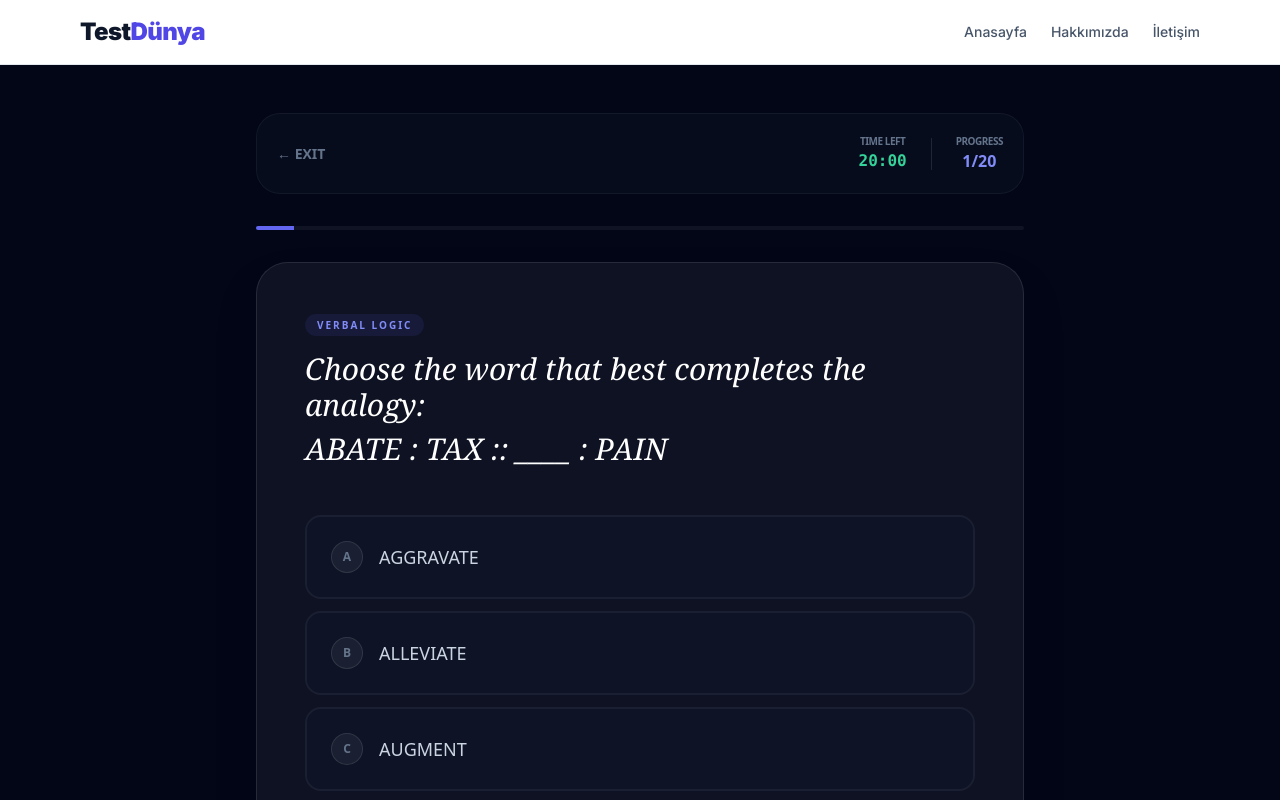
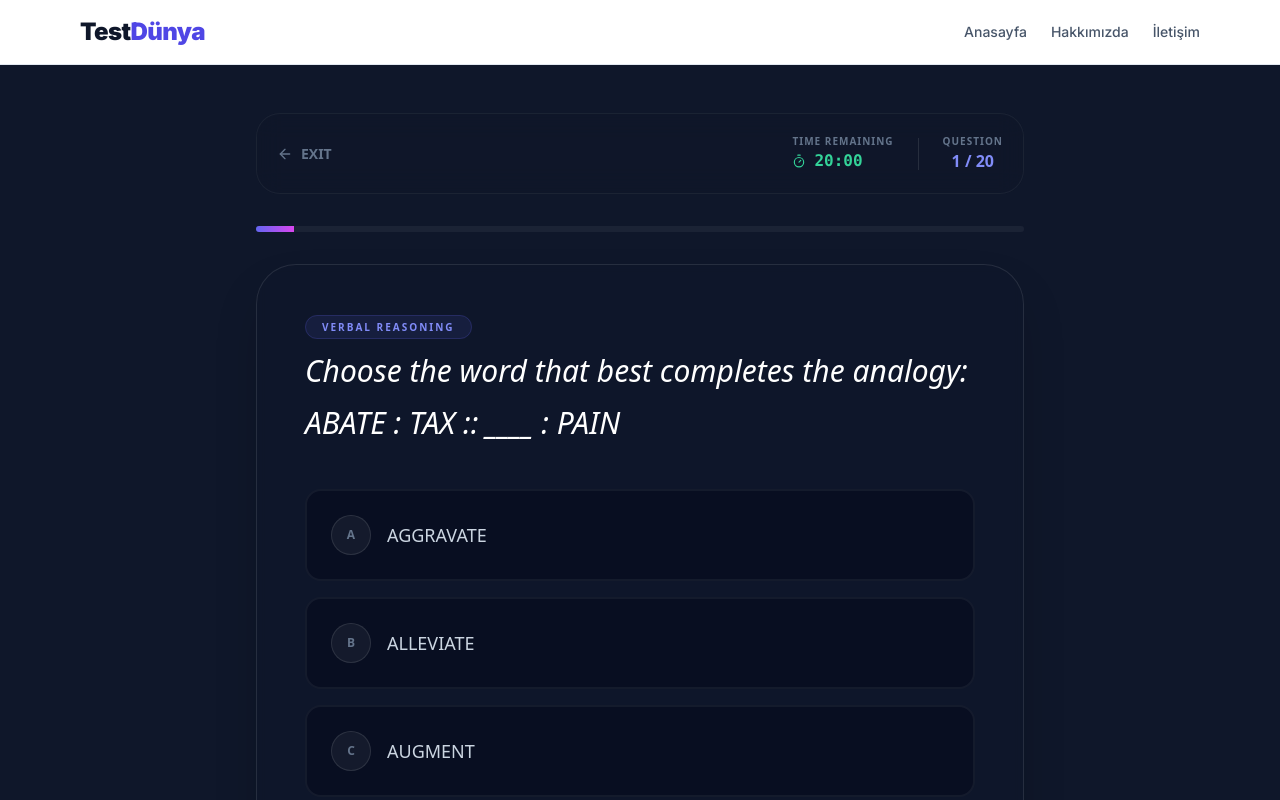
Before and after one commit to kuarkcoin/testdunya, a Next.js app: page /verbal-test in a window 1280 px wide. Shown: the top 800 px of the page. Built offline with nearby package versions, Linux system fonts and the light colour scheme.

Commit message:
Update page.tsx

```diff
--- a/app/verbal-test/page.tsx
+++ b/app/verbal-test/page.tsx
@@ -3,15 +3,17 @@
 import React, { useEffect, useMemo, useState, useRef } from 'react';
 import Link from 'next/link';
 import ReactConfetti from 'react-confetti';
+import { motion, AnimatePresence } from 'framer-motion'; // Framer Motion eklendi
 import { verbalQuestions } from '../data/verbalQuestions';
+import { Trophy, Timer, ArrowLeft, RotateCcw, ChevronRight, ChevronLeft, CheckCircle2 } from 'lucide-react';
 
-// -------------------- GLOBAL TİPLER --------------------
+// -------------------- GLOBAL TYPES --------------------
 type AnswerState = { selected: number | null; correct: boolean | null };
 
 export default function VerbalTestPage() {
   const [idx, setIdx] = useState(0);
   const [answers, setAnswers] = useState<Record<number, AnswerState>>({});
-  const [timeLeft, setTimeLeft] = useState(20 * 60); // 15 Minutes
+  const [timeLeft, setTimeLeft] = useState(20 * 60);
   const [started, setStarted] = useState(false);
   const [finished, setFinished] = useState(false);
 
@@ -19,14 +21,9 @@ export default function VerbalTestPage() {
   const total = verbalQuestions.length;
   const q = verbalQuestions[idx];
 
-  // ✅ SCROLL FIX: Soru değiştiğinde yumuşak bir şekilde soruya odaklanır
+  // ✅ Soru değiştiğinde yukarı kaydır
   useEffect(() => {
-    if (scrollRef.current) {
-      const timer = setTimeout(() => {
-        scrollRef.current?.scrollIntoView({ behavior: 'smooth', block: 'center' });
-      }, 100);
-      return () => clearTimeout(timer);
-    }
+    window.scrollTo({ top: 0, behavior: 'smooth' });
   }, [idx]);
 
   // Timer Logic
@@ -53,129 +50,185 @@ export default function VerbalTestPage() {
   const mmss = (s: number) => `${Math.floor(s / 60)}:${String(s % 60).padStart(2, '0')}`;
 
   return (
-    <main className="min-h-screen bg-slate-950 text-slate-100 px-4 py-12 font-sans">
+    <main className="min-h-screen bg-[#0f172a] text-slate-100 px-4 py-12 font-sans selection:bg-indigo-500/30">
       {finished && score.percentage >= 80 && <ReactConfetti numberOfPieces={300} recycle={false} />}
 
       <div className="max-w-3xl mx-auto space-y-8">
 
         {/* GLOBAL HEADER */}
-        <div className="flex justify-between items-center bg-slate-900/40 border border-white/5 p-5 rounded-3xl backdrop-blur-sm">
-          <Link href="/" className="text-sm font-bold text-slate-500 hover:text-white transition-colors">← EXIT</Link>
+        <motion.div
+          initial={{ y: -20, opacity: 0 }}
+          animate={{ y: 0, opacity: 1 }}
+          className="flex justify-between items-center bg-slate-900/40 border border-white/5 p-5 rounded-3xl backdrop-blur-md sticky top-4 z-50"
+        >
+          <Link href="/" className="flex items-center gap-2 text-sm font-bold text-slate-500 hover:text-white transition-colors">
+            <ArrowLeft size={16} /> EXIT
+          </Link>
           <div className="flex gap-6 items-center">
             <div className="text-center">
-              <p className="text-[10px] text-slate-500 font-black uppercase tracking-tighter">Time Left</p>
-              <p className={`font-mono font-bold ${timeLeft < 60 ? 'text-red-500 animate-pulse' : 'text-emerald-400'}`}>{mmss(timeLeft)}</p>
+              <p className="text-[10px] text-slate-500 font-black uppercase tracking-widest">Time Remaining</p>
+              <div className="flex items-center gap-2">
+                <Timer size={14} className={timeLeft < 60 ? 'text-red-500' : 'text-emerald-400'} />
+                <p className={`font-mono font-bold ${timeLeft < 60 ? 'text-red-500 animate-pulse' : 'text-emerald-400'}`}>
+                  {mmss(timeLeft)}
+                </p>
+              </div>
             </div>
             <div className="h-8 w-px bg-white/10" />
             <div className="text-center">
-              <p className="text-[10px] text-slate-500 font-black uppercase tracking-tighter">Progress</p>
-              <p className="text-indigo-400 font-bold">{idx + 1}/{total}</p>
+              <p className="text-[10px] text-slate-500 font-black uppercase tracking-widest">Question</p>
+              <p className="text-indigo-400 font-bold">{idx + 1} / {total}</p>
             </div>
+          </div>
+        </motion.div>
+
+        {!finished ? (
+          <div className="space-y-8">
+            {/* PROGRESS BAR */}
+            <div className="w-full h-1.5 bg-white/5 rounded-full overflow-hidden">
+              <motion.div
+                className="h-full bg-gradient-to-r from-indigo-500 to-fuchsia-500"
+                initial={{ width: 0 }}
+                animate={{ width: `${((idx + 1) / total) * 100}%` }}
+                transition={{ duration: 0.5 }}
+              />
+            </div>
+
+            {/* QUESTION AREA - AnimatePresence ile sorular arası geçiş */}
+            <AnimatePresence mode="wait">
+              <motion.div
+                key={idx}
+                initial={{ x: 20, opacity: 0 }}
+                animate={{ x: 0, opacity: 1 }}
+                exit={{ x: -20, opacity: 0 }}
+                transition={{ duration: 0.3 }}
+                className="bg-slate-900/50 border border-white/10 p-8 md:p-12 rounded-[2.5rem] shadow-2xl space-y-8 backdrop-blur-sm"
+              >
+                <div className="space-y-4">
+                  <span className="px-4 py-1 rounded-full bg-indigo-500/10 text-indigo-400 text-[10px] font-black uppercase tracking-[0.2em] border border-indigo-500/20">
+                    Verbal Reasoning
+                  </span>
+                  <div className="text-2xl md:text-3xl font-medium leading-relaxed text-white italic">
+                    {q.prompt.split('\n').map((line, i) => (
+                      <p key={i} className="mb-4">{line}</p>
+                    ))}
                   </div>
                 </div>
 
-        {!finished ? (
-          <div className="space-y-8 animate-in fade-in slide-in-from-bottom-4 duration-700">
-            {/* PROGRESS BAR */}
-            <div className="w-full h-1 bg-white/5 rounded-full overflow-hidden">
-              <div
-                className="h-full bg-indigo-500 transition-all duration-500 ease-out"
-                style={{ width: `${((idx + 1) / total) * 100}%` }}
-              />
-            </div>
-
-            {/* QUESTION AREA */}
-            <div ref={scrollRef} className="bg-white/5 border border-white/10 p-8 md:p-12 rounded-[2rem] shadow-2xl space-y-8">
-              <div className="space-y-4">
-                <span className="px-3 py-1 rounded-full bg-indigo-500/10 text-indigo-400 text-[10px] font-black uppercase tracking-[0.2em]">Verbal Logic</span>
-                <h2 className="text-2xl md:text-3xl font-medium leading-relaxed text-white font-serif italic">
-                  {q.prompt.split('\n').map((line, i) => <p key={i} className="mb-2">{line}</p>)}
-                </h2>
-              </div>
-
                 {/* OPTIONS */}
-              <div className="grid gap-3 pt-4">
+                <div className="grid gap-4 pt-4">
                   {q.optionsText.map((opt, i) => {
                     const isSelected = answers[idx]?.selected === i;
                     return (
-                    <button
+                      <motion.button
                         key={i}
+                        whileHover={{ x: 5 }}
+                        whileTap={{ scale: 0.98 }}
                         onClick={() => selectAnswer(i)}
                         className={`group p-6 rounded-2xl text-left border-2 transition-all duration-300 flex items-center gap-4 ${
                           isSelected
-                        ? "border-indigo-500 bg-indigo-500/10 text-white"
-                        : "border-white/5 bg-slate-900/50 hover:border-white/20 text-slate-300"
+                          ? "border-indigo-500 bg-indigo-500/10 text-white shadow-[0_0_20px_rgba(99,102,241,0.1)]"
+                          : "border-white/5 bg-slate-950/40 hover:border-white/20 text-slate-300"
                         }`}
                       >
-                      <div className={`w-8 h-8 rounded-full border flex items-center justify-center text-xs font-black transition-colors ${isSelected ? 'bg-indigo-500 border-indigo-400 text-white' : 'border-white/10 bg-white/5 text-slate-500 group-hover:border-white/30'}`}>
+                        <div className={`w-10 h-10 rounded-full border flex items-center justify-center text-xs font-black transition-colors ${isSelected ? 'bg-indigo-500 border-indigo-400 text-white' : 'border-white/10 bg-white/5 text-slate-500 group-hover:border-white/30'}`}>
                           {String.fromCharCode(65 + i)}
                         </div>
-                      <span className="text-lg">{opt}</span>
-                    </button>
+                        <span className="text-lg font-medium">{opt}</span>
+                      </motion.button>
                     );
                   })}
                 </div>
-            </div>
+              </motion.div>
+            </AnimatePresence>
 
             {/* NAVIGATION */}
             <div className="flex justify-between items-center px-2">
               <button
                 onClick={() => setIdx(i => Math.max(0, i - 1))}
-                className="text-slate-500 font-bold hover:text-white disabled:opacity-0 transition-colors"
+                className="flex items-center gap-2 text-slate-500 font-bold hover:text-white disabled:opacity-0 transition-colors"
                 disabled={idx === 0}
-              >PREVIOUS</button>
+              >
+                <ChevronLeft size={20} /> PREVIOUS
+              </button>
 
               {idx === total - 1 ? (
-                <button
+                <motion.button
+                  whileHover={{ scale: 1.05 }}
+                  whileTap={{ scale: 0.95 }}
                   onClick={() => setFinished(true)}
-                  className="px-12 py-5 bg-emerald-600 hover:bg-emerald-500 text-white rounded-2xl font-black tracking-widest transition-all hover:scale-105 shadow-xl shadow-emerald-900/20"
-                >FINISH ASSESSMENT</button>
+                  className="px-10 py-5 bg-emerald-600 hover:bg-emerald-500 text-white rounded-2xl font-black tracking-widest transition-all shadow-xl shadow-emerald-900/20 flex items-center gap-2"
+                >
+                  FINISH ASSESSMENT <CheckCircle2 size={20} />
+                </motion.button>
               ) : (
-                <button
+                <motion.button
+                  whileHover={{ scale: 1.05 }}
+                  whileTap={{ scale: 0.95 }}
                   onClick={() => setIdx(i => i + 1)}
-                  className="px-12 py-5 bg-indigo-600 hover:bg-indigo-500 text-white rounded-2xl font-black tracking-widest transition-all hover:scale-105 shadow-xl shadow-indigo-900/20"
-                >NEXT QUESTION</button>
+                  className="px-10 py-5 bg-indigo-600 hover:bg-indigo-500 text-white rounded-2xl font-black tracking-widest transition-all shadow-xl shadow-indigo-900/20 flex items-center gap-2"
+                >
+                  NEXT QUESTION <ChevronRight size={20} />
+                </motion.button>
               )}
             </div>
           </div>
         ) : (
           /* RESULT SCREEN */
-          <div className="text-center space-y-8 bg-white/5 p-12 rounded-[3rem] border border-white/10 animate-in zoom-in-95 duration-500">
+          <motion.div
+            initial={{ scale: 0.9, opacity: 0 }}
+            animate={{ scale: 1, opacity: 1 }}
+            className="text-center space-y-10 bg-slate-900/50 p-12 rounded-[3rem] border border-white/10 shadow-2xl backdrop-blur-md"
+          >
             <div className="space-y-2">
-              <h2 className="text-sm font-black text-slate-500 uppercase tracking-[0.3em]">Assessment Report</h2>
-              <h3 className="text-5xl font-black text-white">Global Verbal Logic</h3>
+              <div className="w-20 h-20 bg-indigo-500/20 rounded-3xl flex items-center justify-center mx-auto mb-4 border border-indigo-500/30">
+                <Trophy className="text-indigo-400" size={40} />
+              </div>
+              <h2 className="text-sm font-black text-indigo-500 uppercase tracking-[0.4em]">Test Completed</h2>
+              <h3 className="text-5xl font-black text-white">Assessment Report</h3>
             </div>
 
-            <div className="relative inline-flex items-center justify-center p-1 bg-gradient-to-br from-indigo-500 to-fuchsia-500 rounded-full shadow-[0_0_50px_rgba(99,102,241,0.3)]">
-              <div className="bg-slate-950 rounded-full px-12 py-10">
-                <span className="text-7xl font-black text-transparent bg-clip-text bg-gradient-to-r from-indigo-300 to-fuchsia-300">
+            <div className="relative inline-flex items-center justify-center p-1.5 bg-gradient-to-br from-indigo-500 via-purple-500 to-fuchsia-500 rounded-full">
+              <div className="bg-[#0f172a] rounded-full px-16 py-12">
+                <motion.span
+                  initial={{ opacity: 0 }}
+                  animate={{ opacity: 1 }}
+                  transition={{ delay: 0.5 }}
+                  className="text-8xl font-black text-transparent bg-clip-text bg-gradient-to-r from-indigo-300 to-fuchsia-300"
+                >
                   {score.percentage}%
-                </span>
+                </motion.span>
               </div>
             </div>
 
             <div className="grid grid-cols-2 gap-4 max-w-sm mx-auto">
-              <div className="bg-white/5 p-4 rounded-2xl border border-white/5">
-                <p className="text-[10px] text-slate-500 font-bold uppercase mb-1">Correct</p>
-                <p className="text-2xl font-black">{score.correctCount} / {total}</p>
+              <div className="bg-white/5 p-6 rounded-3xl border border-white/5">
+                <p className="text-[10px] text-slate-500 font-black uppercase mb-2 tracking-widest">Correct</p>
+                <p className="text-3xl font-black text-emerald-400">{score.correctCount} / {total}</p>
               </div>
-              <div className="bg-white/5 p-4 rounded-2xl border border-white/5">
-                <p className="text-[10px] text-slate-500 font-bold uppercase mb-1">Time Spent</p>
-                <p className="text-2xl font-black">{mmss(20 * 60 - timeLeft)}</p>
+              <div className="bg-white/5 p-6 rounded-3xl border border-white/5">
+                <p className="text-[10px] text-slate-500 font-black uppercase mb-2 tracking-widest">Time Spent</p>
+                <p className="text-3xl font-black text-indigo-400">{mmss(20 * 60 - timeLeft)}</p>
               </div>
             </div>
 
-            <div className="space-y-4 pt-6">
-              <button
+            <div className="flex flex-col gap-4 pt-6 max-w-sm mx-auto">
+              <motion.button
+                whileHover={{ scale: 1.02 }}
+                whileTap={{ scale: 0.98 }}
                 onClick={() => window.location.reload()}
-                className="w-full py-5 bg-white text-slate-950 rounded-2xl font-black hover:bg-slate-200 transition-colors"
-              >RETAKE TEST</button>
+                className="w-full py-5 bg-white text-slate-950 rounded-2xl font-black hover:bg-slate-200 transition-colors flex items-center justify-center gap-2"
+              >
+                <RotateCcw size={20} /> RETAKE TEST
+              </motion.button>
               <Link
                 href="/"
                 className="block w-full py-5 bg-slate-800 text-white rounded-2xl font-black hover:bg-slate-700 transition-colors"
-              >BACK TO DASHBOARD</Link>
+              >
+                BACK TO DASHBOARD
+              </Link>
             </div>
-          </div>
+          </motion.div>
         )}
       </div>
     </main>
```
Lines whose indentation alone changed are shown as unchanged.
